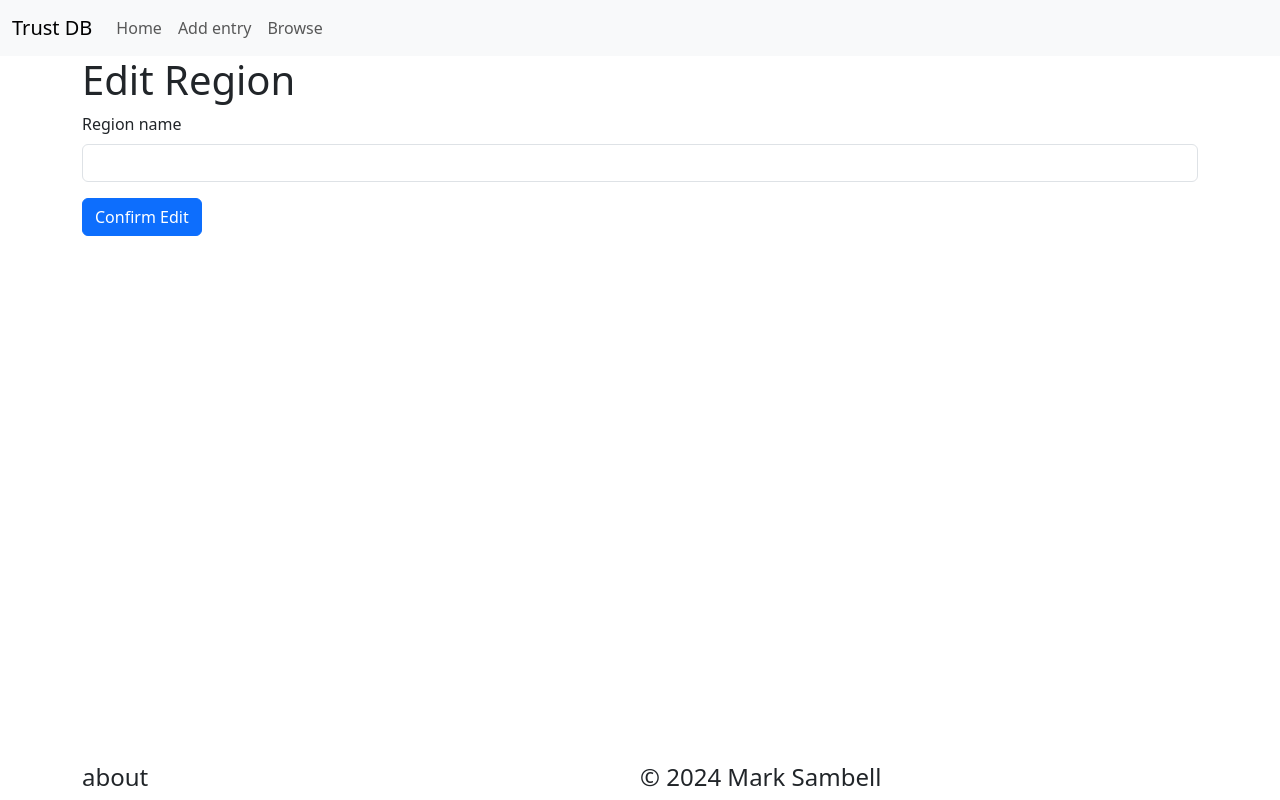
After one commit to mksambell/trust-database, a Flask app: template trustdatabase/templates/edit_region.html in a window 1280 px wide. The commit adds this page. Run offline with Flask 3, Linux system fonts and the light colour scheme; the template is opened without the code that fills it, so the values that code supplies are empty.

Commit message:
add edit_region template and function

```diff
--- a/trustdatabase/templates/browse.html
+++ b/trustdatabase/templates/browse.html
@@ -20,7 +20,7 @@
             <div class="card-body">
               <button type="button" class="btn btn-primary btn-lg">{{ region.region_name }}</button>
               <br>
-              <button type="button" class="btn btn-warning">Edit</button>
+              <a href="{{ url_for('edit_region', region_id=region.id) }}"><button type="button" class="btn btn-warning">Edit</button></a>
               <button type="button" class="btn btn-danger">Delete</button>
             </div>
           </div>
--- /dev/null
+++ b/trustdatabase/templates/edit_region.html
@@ -0,0 +1,19 @@
+{% extends "base.html" %}
+{% block content %}
+
+<div>
+    <h1>Edit Region</h1>
+</div>
+
+<div class="row">
+    <form class="col" method="POST" action="{{ url_for('edit_region', region_id=region.id) }}">
+        <div class="mb-3">
+            <label for="region_name" class="form-label">Region name</label>
+            <input name="region_name" id="region_name" value="{{ region.region_name }}" type="text" class="form-control" required>
+        </div>
+        <button type="submit" class="btn btn-primary">Confirm Edit</button>
+    </form>
+</div>
+
+
+{% endblock %}
```
Also changed, not shown: trustdatabase/routes.py (+9 -0 lines).
